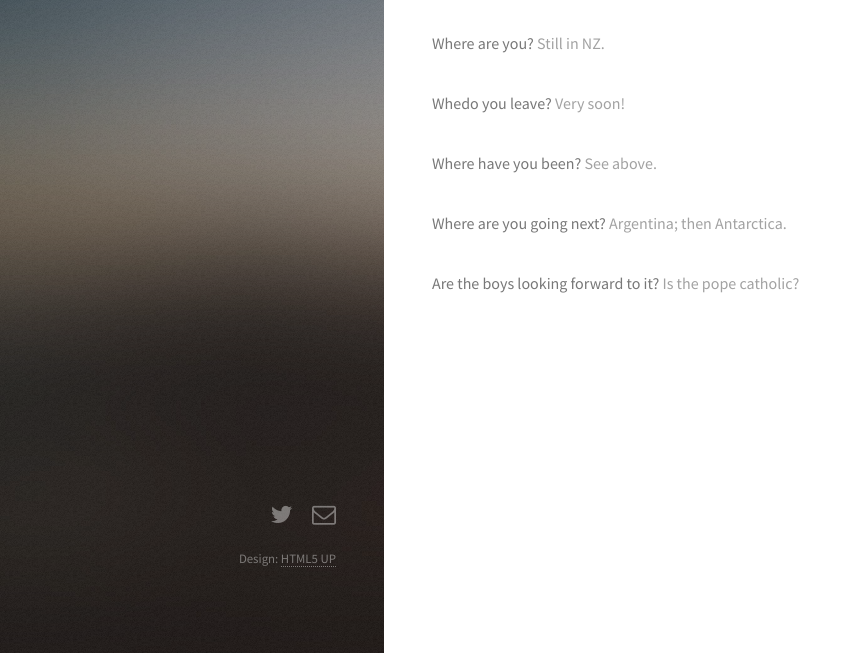
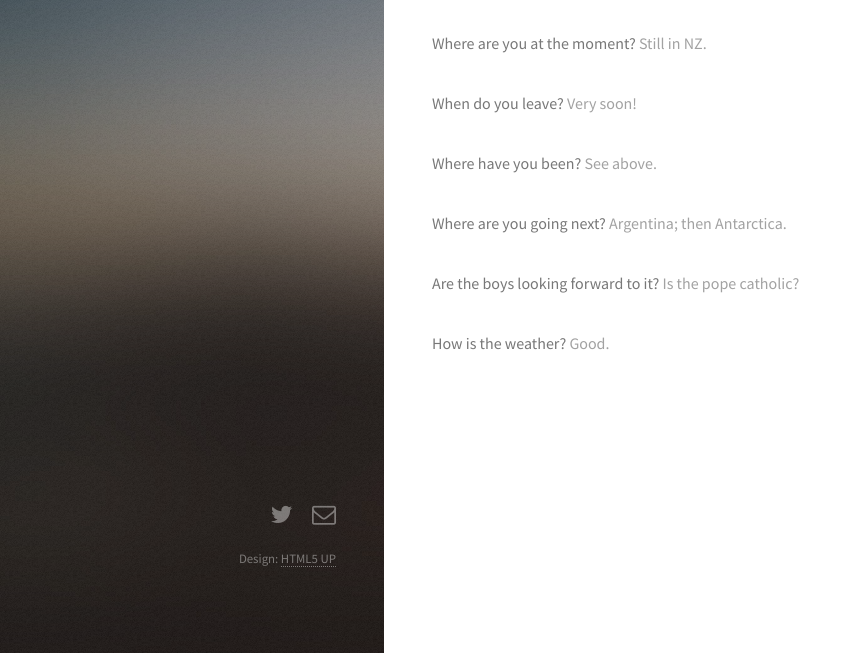
Before and after one commit to HokuNZ/2016Web, a plain HTML site: page index.html in a window 1280 px wide. Shown: the part 147-800 px from the top of the page, without its empty margins (0-866 px from the left). Drawn offline with Linux system fonts and the light colour scheme.

Commit message:
Updated '/index.html' via CloudCannon

```diff
--- a/index.html
+++ b/index.html
@@ -29,11 +29,12 @@
 						<header class="major">
 							<h2>Frequently Asked Questions</h2>
 						</header>
-						<p><strong>Where are you?</strong> Still in NZ.</p>
-						<p><strong>Whedo you leave?</strong> Very soon!</p>
+						<p><strong>Where are you at the moment?</strong> Still in NZ.</p>
+						<p><strong>When do you leave?</strong> Very soon!</p>
 						<p><strong>Where have you been?</strong> See above.</p>
 						<p><strong>Where are you going next?</strong> Argentina; then Antarctica.</p>
 						<p><strong>Are the boys looking forward to it?</strong> Is the pope catholic?</p>
+						<p><strong>How is the weather?</strong> Good.</p>
 						<ul class="actions" style="display:none;">
 							<li><a href="#" class="button">Learn More</a></li>
 						</ul>
```
